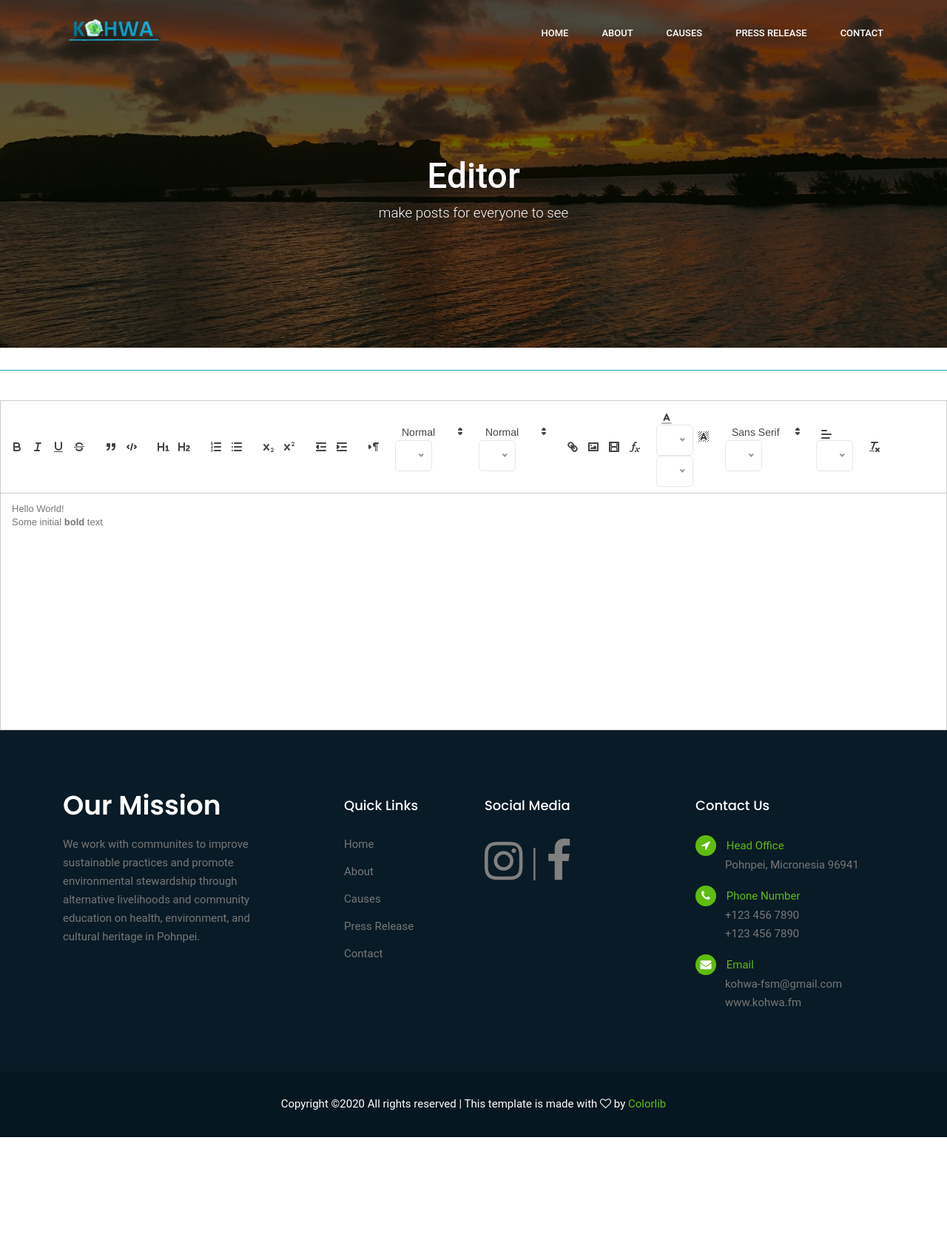
After one commit to toshioue/Kohwa, a PHP site: page /editor.php in a window 1280 px wide. The commit adds this page. Shown: the whole page at 74% size. Run offline with PHP 8.4, Linux system fonts and the light colour scheme; some libraries are stand-ins or nearby versions.

Commit message:
editor added

```diff
--- a/css/style.css
+++ b/css/style.css
@@ -329,7 +329,17 @@ button:focus {
       @media (max-width: 767px) {
         .home_banner_area .banner_inner .banner_content .mr-20 {
           margin-right: 0;
-          margin-bottom: 15px; } }
+          margin-bottom: 15px; }
+
+
+         }
+      @media only screen and (max-width: 700px){
+         #banner_kohwa {
+           width: 60%;
+         }
+      }
+
+
 
 .banner_area {
   position: relative;
--- /dev/null
+++ b/editor.php
@@ -0,0 +1,229 @@
+<!doctype html>
+<html lang="en">
+    <head>
+        <!-- Required meta tags -->
+        <meta charset="utf-8">
+        <meta name="viewport" content="width=device-width, initial-scale=1, shrink-to-fit=no">
+        <link rel="icon" href="img/favicon.png" type="image/png">
+        <title>About Us</title>
+        <!-- Bootstrap CSS -->
+        <link rel="stylesheet" href="css/bootstrap.css">
+        <link rel="stylesheet" href="vendors/linericon/style.css">
+        <link rel="stylesheet" href="css/font-awesome.min.css">
+        <link rel="stylesheet" href="vendors/lightbox/simpleLightbox.css">
+        <link rel="stylesheet" href="vendors/nice-select/css/nice-select.css">
+        <link rel="stylesheet" href="https://www.w3schools.com/w3css/4/w3.css">
+        <!-- main css -->
+        <link rel="stylesheet" href="css/style.css">
+        <link rel="stylesheet" href="css/responsive.css">
+        <!-- Include stylesheet -->
+        <link href="https://cdn.quilljs.com/1.3.6/quill.snow.css" rel="stylesheet">
+    </head>
+<body>
+
+    <!--================ Start Header Menu Area =================-->
+    <header class="header_area">
+        <div class="main_menu">
+            <div class="container">
+                <nav class="navbar navbar-expand-lg navbar-light">
+                    <div class="container">
+                        <!-- Brand and toggle get grouped for better mobile display -->
+                        <a class="navbar-brand logo_h" href="index.html"><img src="img/logo.png" alt=""></a>
+                        <button class="navbar-toggler" type="button" data-toggle="collapse" data-target="#navbarSupportedContent" aria-controls="navbarSupportedContent" aria-expanded="false" aria-label="Toggle navigation">
+                            <span class="icon-bar"></span>
+                            <span class="icon-bar"></span>
+                            <span class="icon-bar"></span>
+                        </button>
+                        <!-- Collect the nav links, forms, and other content for toggling -->
+                        <div class="collapse navbar-collapse offset" id="navbarSupportedContent">
+                            <ul class="nav navbar-nav menu_nav ml-auto">
+                                <li class="nav-item"><a class="nav-link" href="index.html">Home</a></li>
+                                <li class="nav-item submenu dropdown">
+                                  <a href="about-us.html" class="nav-link dropdown-toggle" data-toggle="dropdown" role="button" aria-haspopup="true" aria-expanded="false">About</a>
+                                  <ul class="dropdown-menu">
+                                    <li class="nav-item"><a class="nav-link" href="#Who">Who we are</a></li>
+                                    <li class="nav-item"><a class="nav-link" href="#Teams">Teams</a></li>
+                                    <li class="nav-item"><a class="nav-link" href="#Directors">Board of Directors</a></li>
+                                    <li class="nav-item"><a class="nav-link" href="#Advisors">Board of Advisors</a></li>
+                                  </ul>
+                                </li>
+                                <li class="nav-item"><a class="nav-link" href="causes.html">Causes</a>
+                                <li class="nav-item "><a class="nav-link" href="blog.html">Press Release</a></li>
+                                <!--<li class="nav-item submenu dropdown">
+                                    <a href="#" class="nav-link dropdown-toggle" data-toggle="dropdown" role="button" aria-haspopup="true" aria-expanded="false">Blog</a>
+                                    <ul class="dropdown-menu">
+                                        <li class="nav-item"><a class="nav-link" href="blog.html">Blog</a></li>
+                                        <li class="nav-item"><a class="nav-link" href="single-blog.html">Blog Details</a></li>
+                                    </ul>
+                                </li>-->
+                                <li class="nav-item"><a class="nav-link" href="contact.php">Contact</a></li>
+                            </ul>
+                        </div>
+                    </div>
+                </nav>
+            </div>
+        </div>
+    </header>
+
+    <section class="banner_area border-bottom border-info">
+        <div class="banner_inner d-flex align-items-center">
+            <div class="overlay bg-parallax" data-stellar-ratio="0.9" data-stellar-vertical-offset="0" data-background=""></div>
+            <div class="container">
+                <div class="banner_content text-center">
+                    <h2>Editor</h2>
+                    <p class="lead">make posts for everyone to see</p>
+                </div>
+            </div>
+        </div>
+    </section>
+
+      <!--======================WHO WE ARE =======================-->
+    <section style="margin-top:5vh;" >
+        <!-- Create the editor container -->
+<div id="editor" style="padding-bottom:30vh;">
+<p>Hello World!</p>
+<p>Some initial <strong>bold</strong> text</p>
+<p><br></p>
+</div>
+<!-- Include the Quill library -->
+<script src="https://cdn.quilljs.com/1.3.6/quill.js"></script>
+
+<!-- Initialize Quill editor -->
+<script>
+var toolbarOptions = [
+              ['bold', 'italic', 'underline', 'strike'],        // toggled buttons
+              ['blockquote', 'code-block'],
+
+              [{ 'header': 1 }, { 'header': 2 }],               // custom button values
+              [{ 'list': 'ordered'}, { 'list': 'bullet' }],
+              [{ 'script': 'sub'}, { 'script': 'super' }],      // superscript/subscript
+              [{ 'indent': '-1'}, { 'indent': '+1' }],          // outdent/indent
+              [{ 'direction': 'rtl' }],                         // text direction
+
+              [{ 'size': ['small', false, 'large', 'huge'] }],  // custom dropdown
+              [{ 'header': [1, 2, 3, 4, 5, 6, false] }],
+              [ 'link', 'image', 'video', 'formula' ],          // add's image support
+              [{ 'color': [] }, { 'background': [] }],          // dropdown with defaults from theme
+              [{ 'font': [] }],
+              [{ 'align': [] }],
+
+              ['clean']                                         // remove formatting button
+          ];
+
+      var quill = new Quill('#editor', {
+          modules: {
+              toolbar: toolbarOptions
+          },
+
+          theme: 'snow'
+      });
+</script>
+
+   </section>
+
+
+    <!--================ Start footer Area  =================-->
+    <footer>
+        <div class="footer-area">
+            <div class="container">
+                <div class="row section_gap">
+                    <div class="col-lg-3 col-md-6 col-sm-6">
+                        <div class="single-footer-widget tp_widgets">
+                            <h4 class="footer_title large_title">Our Mission</h4>
+                            <p>
+                              We work with communites to improve sustainable practices and promote environmental stewardship through
+                                alternative livelihoods and community education on health, environment, and cultural heritage in Pohnpei.
+                            </p>
+
+                        </div>
+                    </div>
+                    <div class="offset-lg-1 col-lg-2 col-md-6 col-sm-6">
+                        <div class="single-footer-widget tp_widgets">
+                            <h4 class="footer_title">Quick Links</h4>
+                            <ul class="list">
+                              <li><a href="index.html">Home</a></li>
+                              <li><a href="#">About</a></li>
+                              <li><a href="causes.html">Causes</a></li>
+                              <li><a href="blog.html">Press Release</a></li>
+                              <li><a href="contact.php">Contact</a></li>
+                            </ul>
+                        </div>
+                    </div>
+                    <div class="col-lg-2 col-md-6 col-sm-6">
+                        <div class="single-footer-widget instafeed">
+                            <h4 class="footer_title">Social Media</h6>
+                            <ul class="list instafeed d-flex flex-wrap">
+                              <li><a href="https://www.instagram.com/kohwa_fsm/"><i  class="fa fa-instagram fa-4x grow" aria-hidden="true"></i></a></li>
+                              <li class="display-4">|</li>
+                              <li><a href="https://www.facebook.com/pages/category/Environmental-Conservation-Organization/KOHWA-321488131899440/"><i class="fa fa-facebook fa-4x grow" aria-hidden="true"></i></a></li>
+
+                            </ul>
+                        </div>
+                    </div>
+                    <div class="offset-lg-1 col-lg-3 col-md-6 col-sm-6">
+                        <div class="single-footer-widget tp_widgets">
+                            <h4 class="footer_title">Contact Us</h4>
+                            <div class="ml-40">
+                                <p class="sm-head">
+                                    <span class="fa fa-location-arrow"></span>
+                                    Head Office
+                                </p>
+                                <p>Pohnpei, Micronesia 96941</p>
+
+                                <p class="sm-head">
+                                    <span class="fa fa-phone"></span>
+                                    Phone Number
+                                </p>
+                                <p>
+                                    +123 456 7890 <br>
+                                    +123 456 7890
+                                </p>
+
+                                <p class="sm-head">
+                                    <span class="fa fa-envelope"></span>
+                                    Email
+                                </p>
+                                <p>
+                                   kohwa-fsm@gmail.com<br>
+                                    www.kohwa.fm
+                                </p>
+                            </div>
+                        </div>
+                    </div>
+                </div>
+            </div>
+        </div>
+
+        <div class="footer-bottom">
+            <div class="container">
+                <div class="row d-flex">
+                    <p class="col-lg-12 footer-text text-center">
+                        <!-- Link back to Colorlib can't be removed. Template is licensed under CC BY 3.0. -->
+Copyright &copy;<script>document.write(new Date().getFullYear());</script> All rights reserved | This template is made with <i class="fa fa-heart-o" aria-hidden="true"></i> by <a href="https://colorlib.com" target="_blank">Colorlib</a>
+<!-- Link back to Colorlib can't be removed. Template is licensed under CC BY 3.0. --></p>
+                </div>
+            </div>
+        </div>
+    </footer>
+    <!--================ End footer Area  =================-->
+
+        <!-- Optional JavaScript -->
+        <!-- jQuery first, then Popper.js, then Bootstrap JS -->
+        <script src="js/jquery-3.2.1.min.js"></script>
+        <script src="js/popper.js"></script>
+        <script src="js/bootstrap.min.js"></script>
+        <script src="js/stellar.js"></script>
+        <script src="vendors/lightbox/simpleLightbox.min.js"></script>
+        <script src="vendors/nice-select/js/jquery.nice-select.min.js"></script>
+        <script src="js/jquery.ajaxchimp.min.js"></script>
+        <script src="js/mail-script.js"></script>
+        <!-- contact js -->
+        <script src="js/jquery.form.js"></script>
+        <script src="js/jquery.validate.min.js"></script>
+        <script src="js/contact.js"></script>
+        <!--gmaps Js-->
+        <script src="https://maps.googleapis.com/maps/api/js?key=AIzaSyCjCGmQ0Uq4exrzdcL6rvxywDDOvfAu6eE"></script>
+        <script src="js/gmaps.min.js"></script>
+        <script src="js/theme.js"></script>
+    </body>
+</html>
```
Also changed, not shown: index.html (+4 -4 lines).
